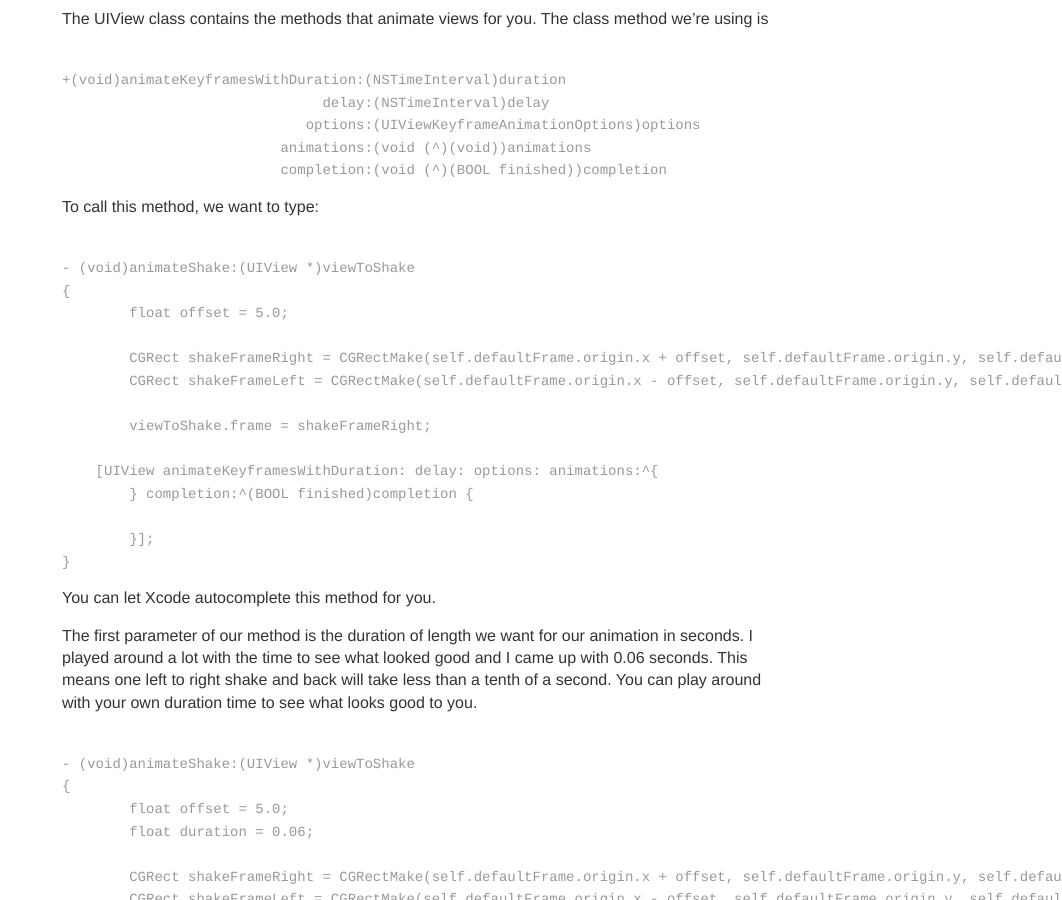
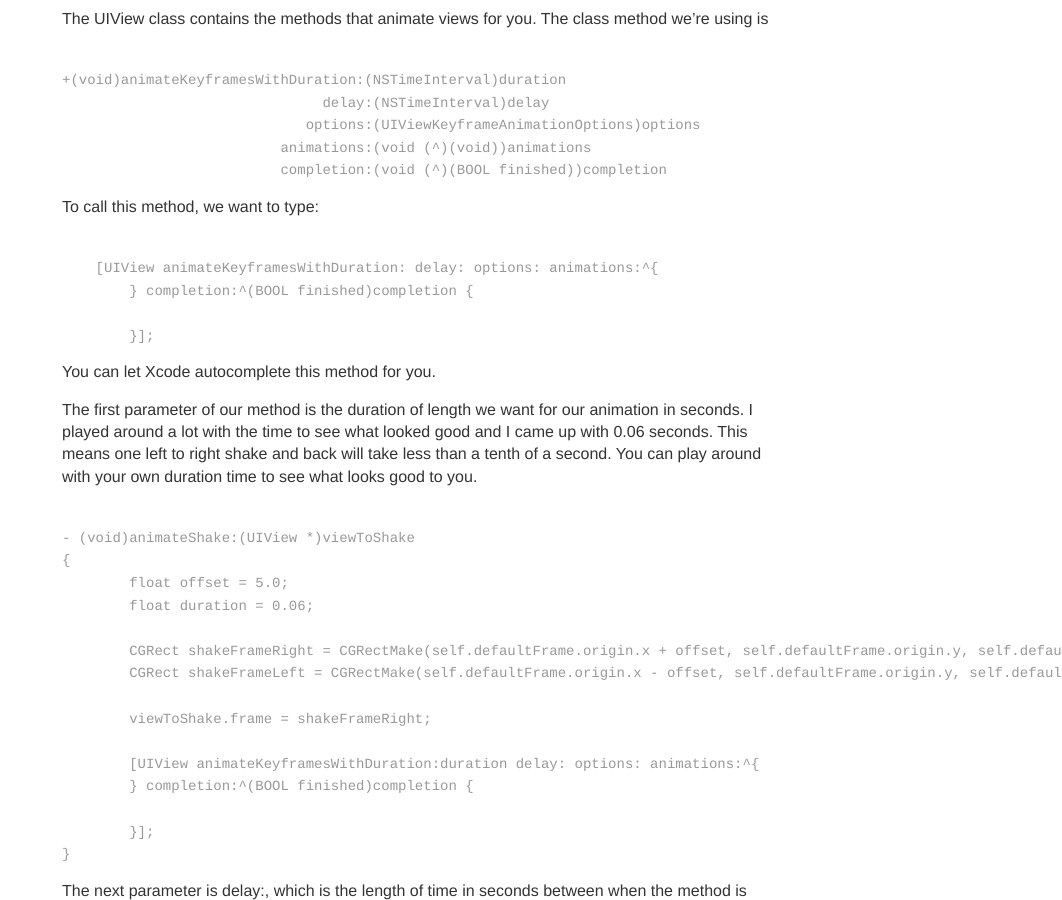
Before and after one commit to trentyou/trentyou.github.io, a Jekyll site: the page built from _posts/2014-12-7-Shaking a UIView.md, in a window 1280 px wide and 900 px high, scrolled down 5756 px. Shown: the whole window, without its empty margins (218-1280 px from the left). Built offline with Jekyll 4.4.1, drawn with Linux system fonts in a browser that asks for light colours.

Commit message:
Updated 2014-12-7-Shaking a UIView.md

```diff
--- a/_posts/2014-12-7-Shaking a UIView.md
+++ b/_posts/2014-12-7-Shaking a UIView.md
@@ -221,20 +221,10 @@ The UIView class contains the methods that animate views for you. The class meth
 
 To call this method, we want to type:
 <pre><code>
-- (void)animateShake:(UIView *)viewToShake
-{
-	float offset = 5.0;
-
-	CGRect shakeFrameRight = CGRectMake(self.defaultFrame.origin.x + offset, self.defaultFrame.origin.y, self.defaultFrame.size.width, self.defaultFrame.size.height);
-	CGRect shakeFrameLeft = CGRectMake(self.defaultFrame.origin.x - offset, self.defaultFrame.origin.y, self.defaultFrame.size.width, self.defaultFrame.size.height);
-
-	viewToShake.frame = shakeFrameRight;
-
     [UIView animateKeyframesWithDuration: delay: options: animations:^{
 	} completion:^(BOOL finished)completion {
 
 	}];
-}
 </code></pre>
 You can let Xcode autocomplete this method for you.
 <br>
```
